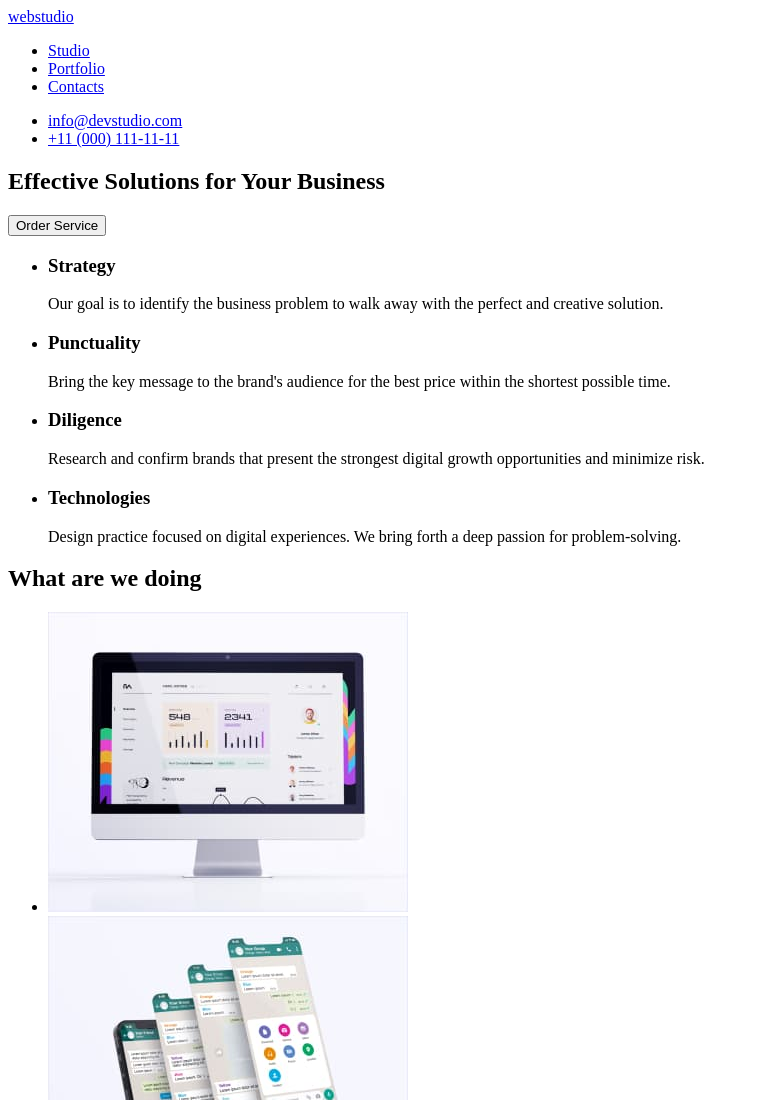
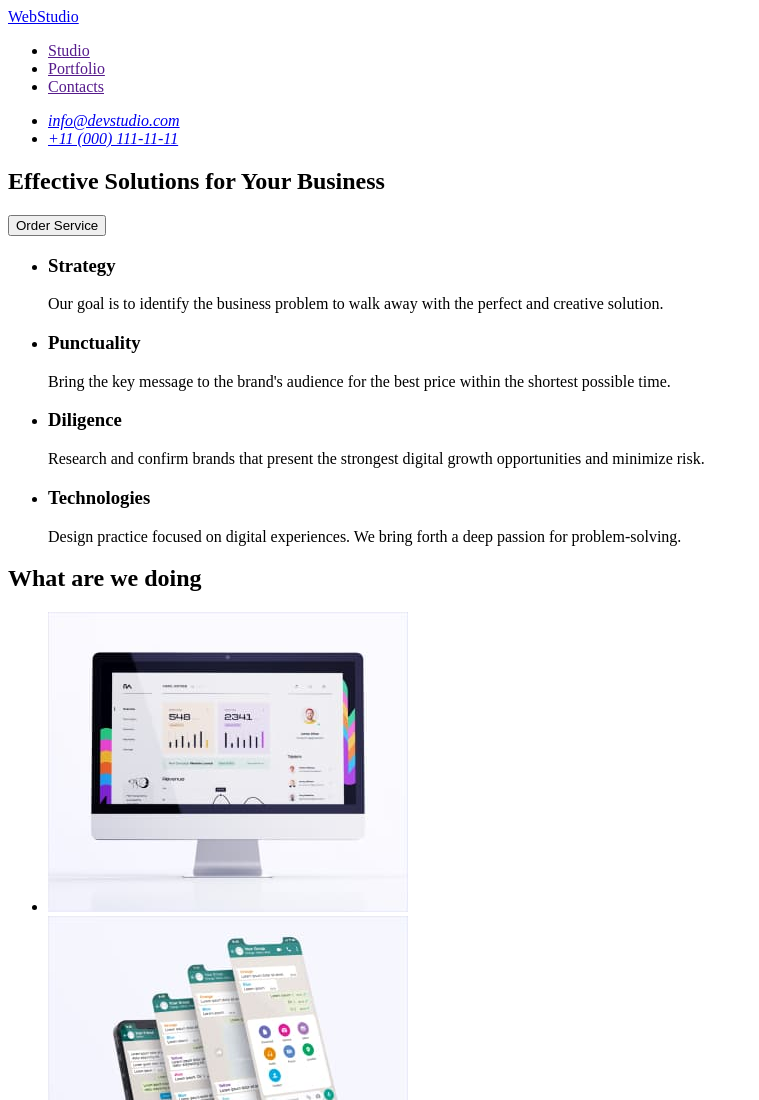
Before and after one commit to Bohdan-FE/goit-markup-hw-01, a plain HTML site: page index.html in a window 1280 px wide. Shown: the top 1100 px of the page, without its empty margins (0-759 px from the left). Drawn offline with Linux system fonts and the light colour scheme.

Commit message:
change index.html

```diff
--- a/index.html
+++ b/index.html
@@ -8,18 +8,20 @@
   </head>
   <body>
     <header>
-      <a href="#">webstudio</a>
       <nav>
+        <a href="./index.html">WebStudio</a>
         <ul>
-          <li><a href="#">Studio</a></li>
-          <li><a href="#">Portfolio</a></li>
-          <li><a href="#">Contacts</a></li>
+          <li><a href="">Studio</a></li>
+          <li><a href="">Portfolio</a></li>
+          <li><a href="">Contacts</a></li>
         </ul>
       </nav>
-      <ul>
-        <li><a href="mailto:info@devstudio.com">info@devstudio.com</a></li>
-        <li><a href="tel:+110001111111">+11 (000) 111-11-11</a></li>
-      </ul>
+      <address>
+        <ul>
+          <li><a href="mailto:info@devstudio.com">info@devstudio.com</a></li>
+          <li><a href="tel:+110001111111">+11 (000) 111-11-11</a></li>
+        </ul>
+      </address>
     </header>
     <main>
       <section>
@@ -104,7 +106,7 @@
       </section>
     </main>
     <footer>
-      <a href="#">webstudio</a>
+      <a href="./index.html">webstudio</a>
       <p>
         Increase the flow of customers and sales for your business with digital
         marketing & growth solutions.
```
